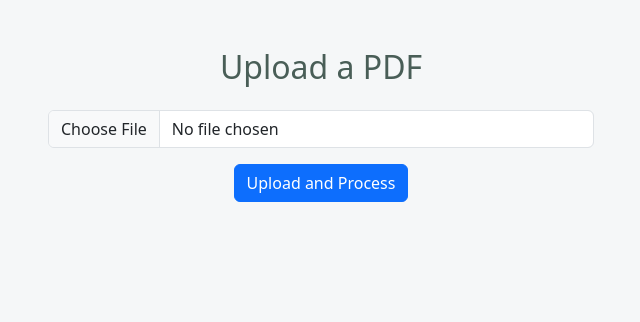
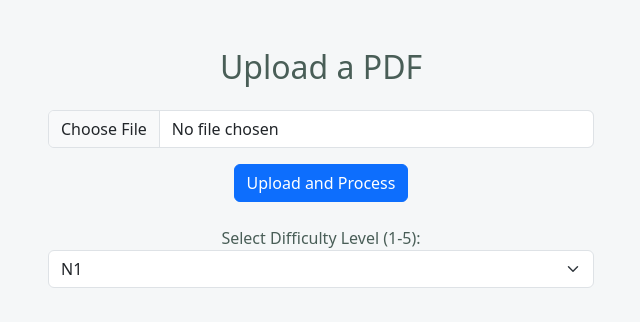
Before and after one commit to KentFarr/LangGO, a React (Create React App) app in the folder frontend/: page /upload in a window 1280 px wide. Shown: the top 322 px of the page, without its empty margins (319-959 px from the left). Built offline with nearby package versions, Linux system fonts and the light colour scheme; no server answers.

Commit message:
added difficulty selection and new dropdown menu in fileupload

```diff
--- a/frontend/src/components/FileUpload.tsx
+++ b/frontend/src/components/FileUpload.tsx
@@ -10,6 +10,7 @@ const FileUpload: React.FC = () => {
   const [flashcards, setFlashcards] = useState<{ word: string; mnemonic: string }[]>([]);
   const [loading, setLoading] = useState<boolean>(false);
   const [error, setError] = useState<string | null>(null);
+  const [difficultyLevel, setDifficultyLevel] = useState<number>(1); // Default to level 1
 
   const handleChange = (e: React.ChangeEvent<HTMLInputElement>) => {
     if (e.target.files && e.target.files[0]) {
@@ -28,8 +29,8 @@ const FileUpload: React.FC = () => {
       const text = await extractTextFromPDF(file);
       console.log('Extracted text:', text);
 
-      // Step 2: Count word frequency and get top 5 words
-      const wordCounts = countWordFrequency(text, allWords);
+      // Step 2: Count word frequency based on selected difficulty level
+      const wordCounts = countWordFrequency(text, allWords, difficultyLevel);
       console.log('Word counts:', wordCounts);
       const top5Words = getTopWords(wordCounts);
       console.log('Top 5 words:', top5Words);
@@ -68,6 +69,24 @@ const FileUpload: React.FC = () => {
         </Col>
       </Row>
 
+      <Row className="justify-content-center mt-4">
+        <Col md={6} className="text-center">
+          <label htmlFor="difficulty">Select Difficulty Level (1-5):</label>
+          <select
+            id="difficulty"
+            value={difficultyLevel}
+            onChange={(e) => setDifficultyLevel(parseInt(e.target.value, 10))}
+            className="form-select mb-3"
+          >
+            <option value={1}>N1</option>
+            <option value={2}>N2</option>
+            <option value={3}>N3</option>
+            <option value={4}>N4</option>
+            <option value={5}>N5</option>
+          </select>
+        </Col>
+      </Row>
+
       {/* Flashcards Display */}
       {flashcards.length > 0 && (
         <div className="mt-5">
--- a/frontend/src/components/LogIn.tsx
+++ b/frontend/src/components/LogIn.tsx
@@ -3,8 +3,7 @@ import { getAuth, signInWithEmailAndPassword } from 'firebase/auth';
 import { initializeApp } from 'firebase/app';
 import firebaseConfig from '../firebaseConfig'; // Adjust the path to your firebaseConfig file
 import { useNavigate } from 'react-router-dom';
-import { Container, Form, Button, Alert, Row, Col, Nav } from 'react-bootstrap'; // Import Bootstrap components
-import NavBar from './NavBar';
+import { Container, Form, Button, Alert} from 'react-bootstrap'; // Import Bootstrap components
 
 // Initialize Firebase
 const app = initializeApp(firebaseConfig);
--- a/frontend/src/components/SignUp.tsx
+++ b/frontend/src/components/SignUp.tsx
@@ -29,7 +29,7 @@ const SignUp: React.FC = () => {
 
   return (
     <Container className="d-flex justify-content-center mt-5">
-      <Form onSubmit={handleSignUp} style={{ width: '300px', padding: '20px', borderRadius: '8px', backgroundColor: '#F4CE14' }}> {/* Set a fixed width for centering */}
+      <Form onSubmit={handleSignUp} style={{ width: '300px', padding: '20px', borderRadius: '8px'}}> {/* Set a fixed width for centering */}
         <h2 className="mb-4 text-center">Sign up</h2> {/* Center the heading text */}
         <Form.Group className="mb-3" controlId="formEmail">
           <Form.Label>Email:</Form.Label>
--- a/frontend/src/utils/wordUtils.ts
+++ b/frontend/src/utils/wordUtils.ts
@@ -6,7 +6,11 @@ import wordsN5 from '../data/kanji_words_difficulty_5_n5.json';
 
 export const allWords = [...wordsN1, ...wordsN2, ...wordsN3, ...wordsN4, ...wordsN5];
 
-export const countWordFrequency = (text: string, words: Array<{ word: string; difficulty: number }>) => {
+export const countWordFrequency = (
+  text: string,
+  words: Array<{ word: string; difficulty: number }>,
+  difficultyLevel: number
+) => {
   const wordCounts: { [key: string]: { count: number; difficulty: number } } = {};
 
   // Adjust regex for Japanese characters (Kanji, Hiragana, Katakana) and Latin characters
@@ -16,11 +20,14 @@ export const countWordFrequency = (text: string, words: Array<{ word: string; di
 
   if (textWords) {
     words.forEach(({ word, difficulty }) => {
-      const count = textWords.filter((textWord) => textWord === word).length;
+      // Filter only words with the specified difficulty level
+      if (difficulty === difficultyLevel) {
+        const count = textWords.filter((textWord) => textWord === word).length;
 
-      if (count > 0) {
-        wordCounts[word] = { count, difficulty };
-        console.log(`Word "${word}" found ${count} times with difficulty ${difficulty}`);
+        if (count > 0) {
+          wordCounts[word] = { count, difficulty };
+          console.log(`Word "${word}" found ${count} times with difficulty ${difficulty}`);
+        }
       }
     });
   }
@@ -29,7 +36,10 @@ export const countWordFrequency = (text: string, words: Array<{ word: string; di
   return wordCounts;
 };
 
-export const getTopWords = (wordCounts: { [key: string]: { count: number; difficulty: number } }, topN: number = 5) => {
+export const getTopWords = (
+  wordCounts: { [key: string]: { count: number; difficulty: number } },
+  topN: number = 5
+) => {
   return Object.entries(wordCounts)
     .sort(([, a], [, b]) => b.count - a.count || b.difficulty - a.difficulty)
     .slice(0, topN)
```
